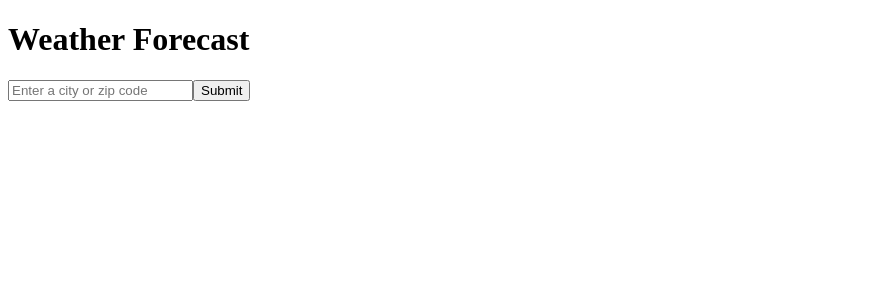
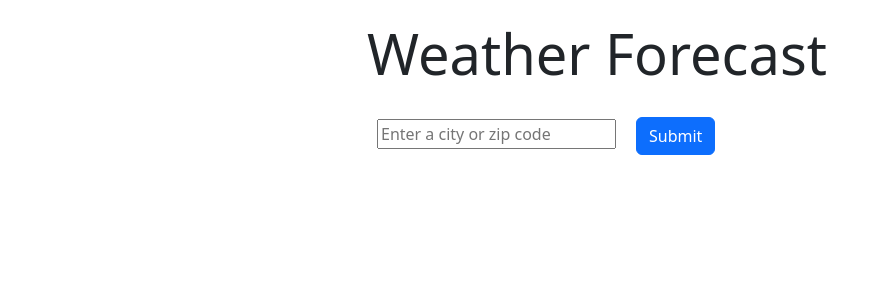
Before and after one commit to sonoilconte/weather-app, a React (Create React App) app in the folder client/: page / in a window 1280 px wide. Shown: the top 300 px of the page, without its empty margins (0-881 px from the left). Built offline with nearby package versions, Linux system fonts and the light colour scheme.

Commit message:
Add bootstrap and some custom styles

```diff
--- /dev/null
+++ b/client/public/css/custom.css
@@ -0,0 +1,25 @@
+.card {
+	width: 220px;
+	margin: 10px 0 10px 0;
+}
+
+.card-title {
+	font-size: 1em;
+}
+
+.card-text {
+	font-size: .9em;
+}
+
+.status-message {
+	font-size: 1.2em;
+	margin: 10px 0 10px 0;
+}
+
+input {
+	margin: 10px;
+}
+
+h1 {
+	margin: 20px 20px 20px 0;
+}
--- a/client/public/index.html
+++ b/client/public/index.html
@@ -9,6 +9,14 @@
       name="description"
       content="Web site created using create-react-app"
     />
+	<link href="https://cdn.jsdelivr.net/npm/bootstrap@5.2.2/dist/css/bootstrap.min.css" rel="stylesheet"
+		integrity="sha384-Zenh87qX5JnK2Jl0vWa8Ck2rdkQ2Bzep5IDxbcnCeuOxjzrPF/et3URy9Bv1WTRi" crossorigin="anonymous">
+	<!-- <script src="https://cdn.jsdelivr.net/npm/bootstrap@5.2.2/dist/js/bootstrap.bundle.min.js"
+		integrity="sha384-OERcA2EqjJCMA+/3y+gxIOqMEjwtxJY7qPCqsdltbNJuaOe923+mo//f6V8Qbsw3"
+		crossorigin="anonymous"></script> -->
+
+	<link href="%PUBLIC_URL%/css/custom.css" rel="stylesheet" />
+
     <link rel="apple-touch-icon" href="%PUBLIC_URL%/logo192.png" />
     <!--
       manifest.json provides metadata used when your web app is installed on a
@@ -24,7 +32,7 @@
       work correctly both with client-side routing and a non-root public URL.
       Learn how to configure a non-root public URL by running `npm run build`.
     -->
-    <title>React App</title>
+    <title>Weather Forecast</title>
   </head>
   <body>
     <noscript>You need to enable JavaScript to run this app.</noscript>
--- a/client/src/App.js
+++ b/client/src/App.js
@@ -48,8 +48,12 @@ class App extends React.Component {
 
 	render() {
 		return (
-		  <div className="App">
-				<h1>Weather Forecast</h1>
+			<div className="container">
+				<div className="row justify-content-center">
+					<div className="col-md-6">
+						<h1 className='display-4'>Weather Forecast</h1>
+					</div>
+				</div>
 				<Search
 					searchTerm={this.searchTerm}
 					onSearchTermChange={this.onSearchTermChange}
--- a/client/src/components/Search.js
+++ b/client/src/components/Search.js
@@ -3,14 +3,16 @@ import React from 'react';
 class Search extends React.Component {
 	render() {
 		return (
-			<div>
+			<div className="row justify-content-center">
+				<div className='col-md-6'>
 					<form onSubmit={this.props.onSearchTermSubmit}>
 						<input
 							placeholder='Enter a city or zip code'
 							onChange={this.props.onSearchTermChange}
 						/>
-					<input type='submit' />
+						<input type='submit' className="btn btn-primary" />
 					</form>
+				</div>
 			</div>
 		);
 	}
--- a/client/src/components/WeatherDay.js
+++ b/client/src/components/WeatherDay.js
@@ -1,4 +1,6 @@
 import React from 'react';
+
+const dateOptions = { weekday: 'short', year: 'numeric', month: 'long', day: 'numeric' };
 
 class WeatherDay extends React.Component {
 	render() {
@@ -7,11 +9,14 @@ class WeatherDay extends React.Component {
 			high,
 			low,
 		} = this.props.day;
+		const formattedDate = new Date(date).toLocaleDateString('en-US', dateOptions);
 		return (
-			<div>
-				<div>{date}</div>
-				<div>High: {high}</div>
-				<div>Low: {low}</div>
+			<div className="card">
+				<div className="card-body">
+					<div className="card-title">{formattedDate}</div>
+					<div className="card-text">High: {high}&deg;F</div>
+					<div className="card-text">Low: {low}&deg;F</div>
+				</div>
 			</div>
 		);
 	}
--- a/client/src/components/WeatherDayList.js
+++ b/client/src/components/WeatherDayList.js
@@ -4,9 +4,11 @@ import WeatherDay from './WeatherDay';
 class WeatherDayList extends React.Component {
 	render() {
 		return (
-			<div>
-				<div>{this.props.statusMessage}</div>
-				{this.props.weatherDays.map((day, index) => <WeatherDay key={index} day={day} />)}
+			<div className="row justify-content-center">
+				<div className="col-md-6">
+					<div className="status-message">{this.props.statusMessage}</div>
+					{this.props.weatherDays.map((day, index) => <WeatherDay key={index} day={day} />)}
+				</div>
 			</div>
 		);
 	}
```
Lines whose indentation alone changed are shown as unchanged.
